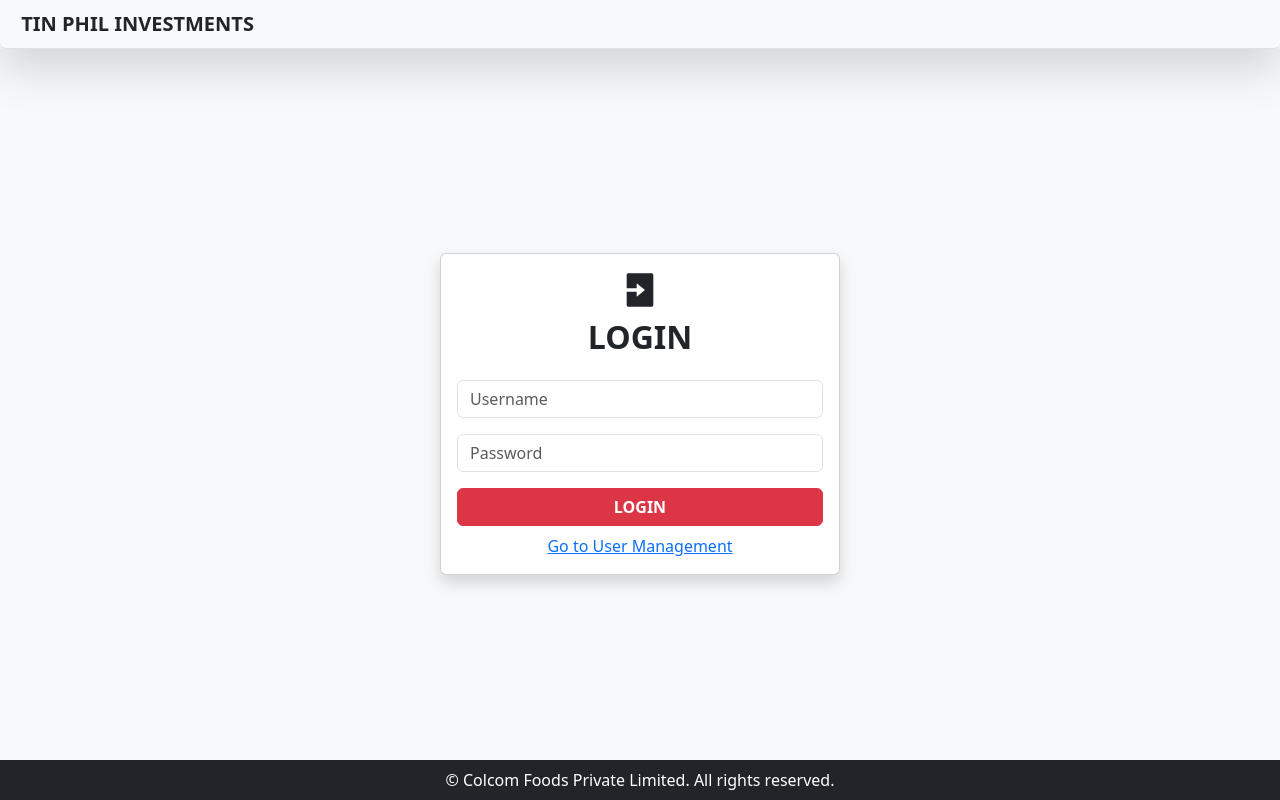
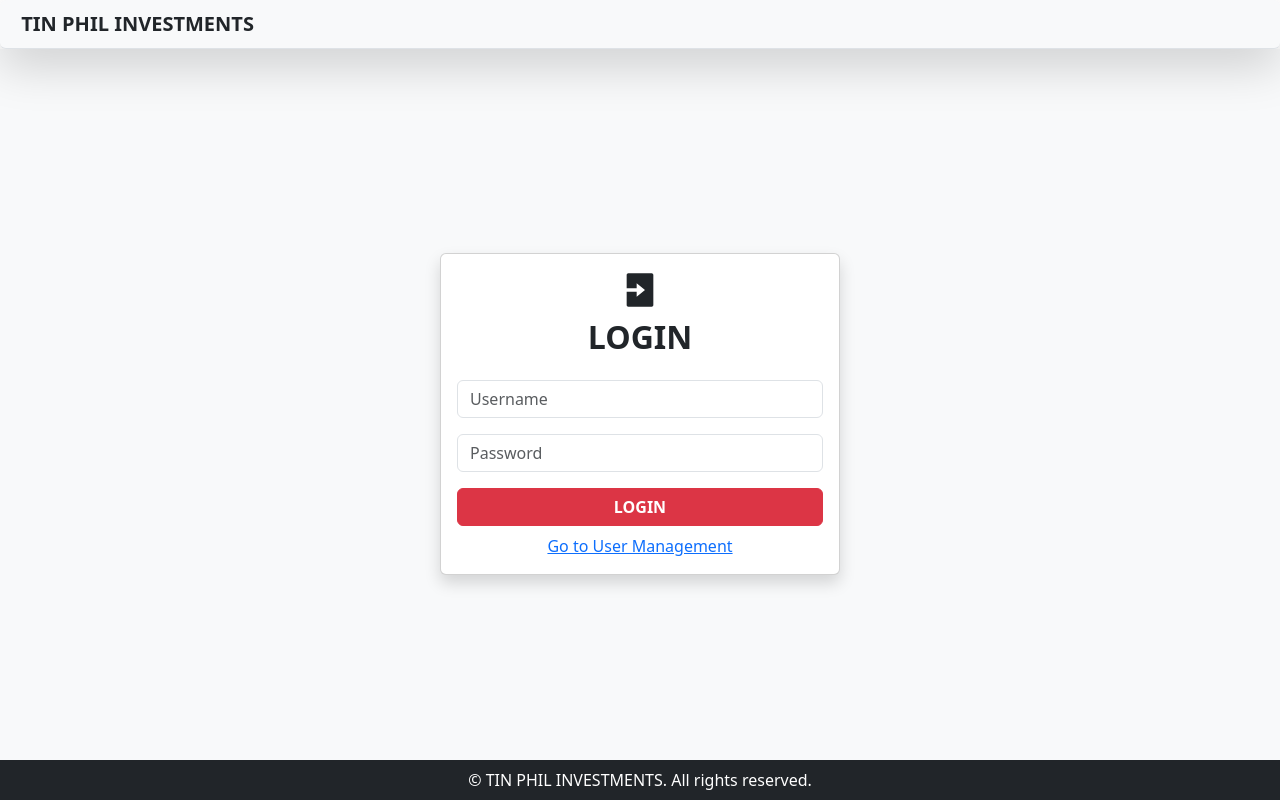
Before and after one commit to tynoerm/ACCOUNTING_SYSTEM, a React (Create React App) app in the folder frontend/: page / in a window 1280 px wide. Built offline with nearby package versions, Linux system fonts and the light colour scheme.

Commit message:
Add files via upload

```diff
--- a/frontend/src/Login.js
+++ b/frontend/src/Login.js
@@ -105,7 +105,7 @@ function Login({ setLoggedIn, login }) {
         </div>
 
         <footer className="text-white bg-dark text-center p-2 position-fixed bottom-0 w-100">
-          &copy; Colcom Foods Private Limited. All rights reserved.
+          &copy; TIN PHIL INVESTMENTS. All rights reserved.
         </footer>
       </div>
     </>
```
